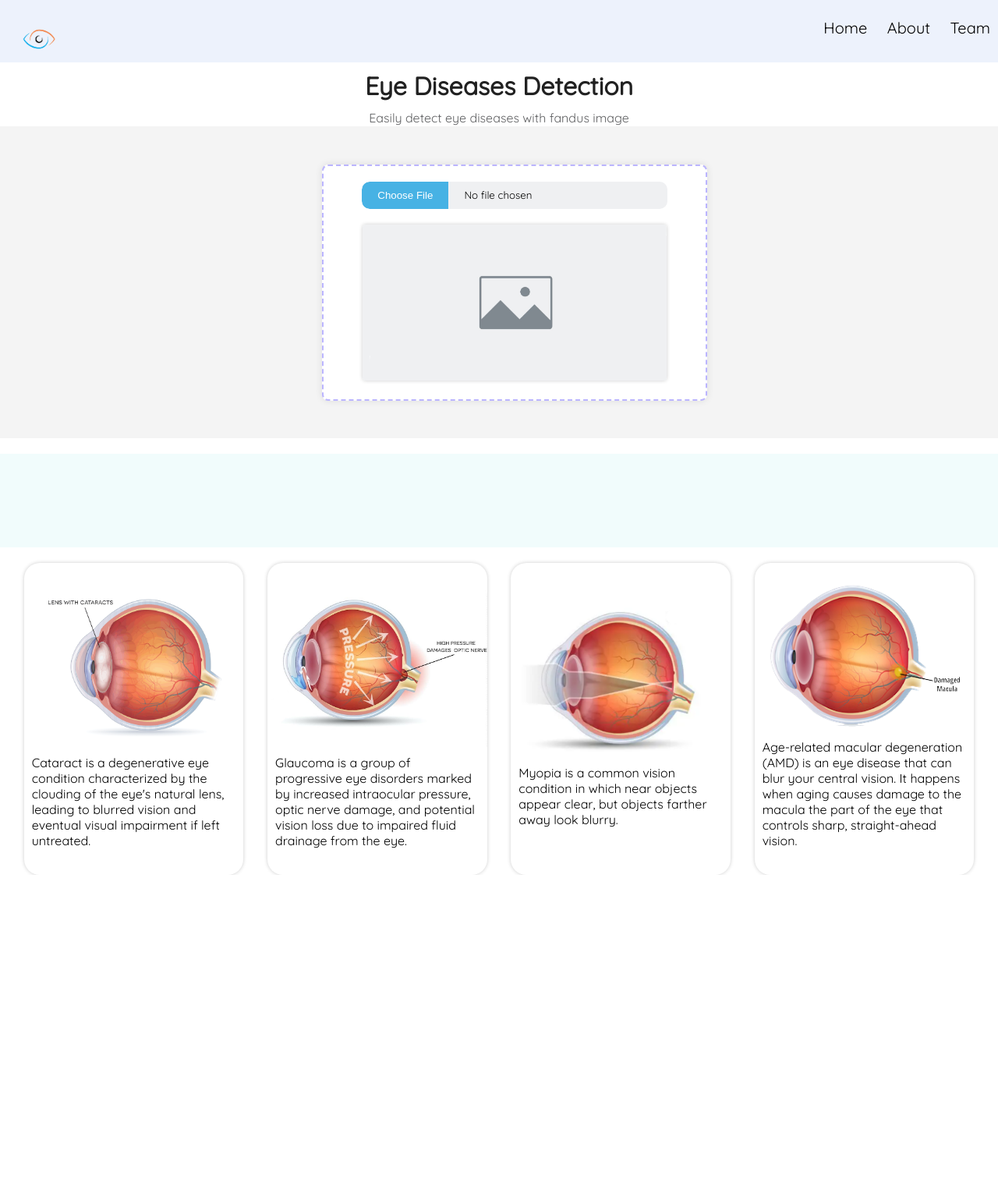
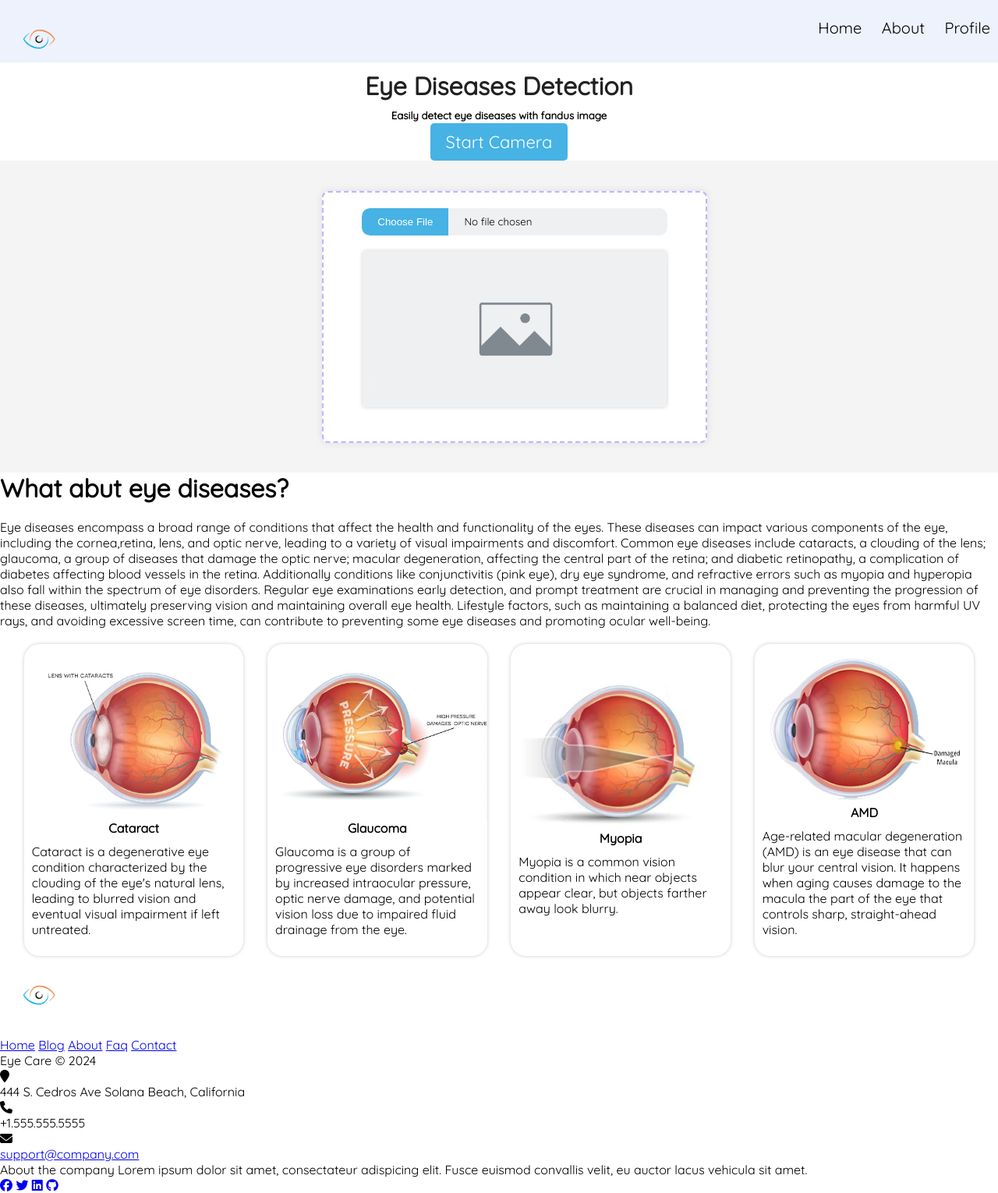
Before and after one commit to Nitesh-NC/m_project, a Flask app: page / in a window 1280 px wide. Shown: the whole page at 78% size. Before the commit the page ends 1122 px from the top, so only its background shows below. Run offline with Flask 3, Linux system fonts and the light colour scheme.

Commit message:
Update index.html

```diff
--- a/templates/index.html
+++ b/templates/index.html
@@ -32,57 +32,112 @@
         <div class="nav-links">
             <a href="{{ url_for('index') }}">Home</a>
             <a href="">About</a>
-            <a href="">Team</a>
+            <a href="">Profile</a>
         </div>
     </div>
-    <div class="info">
+    <div class="info" id="info">
         <h1>Eye Diseases Detection</h1>
-        <p>Easily detect eye diseases with fandus image</p>
+        <h5>Easily detect eye diseases with fandus image</h5>
+         <!-- Add the button to start camera -->
+         <button type="button" id="startCameraButton" style="background-color: rgb(71, 178, 228); color: white; font-size: 22px; border-radius: 5px; border: none; padding: 10px 20px; margin-top: 2px;" onclick="startCamera()">Start Camera</button>
+         <!-- Add the button to capture photo -->
+         <button type="button" id="captureButton" class="hidden" style="background-color: rgb(71, 178, 228); color: white; font-size: 22px; border-radius: 5px; border: none; padding: 10px 20px; margin-top: 2px;" onclick="capturePhoto()">Capture Photo</button>
     </div>
     <main>
-        <form method="post" enctype="multipart/form-data">
-            <div class="uploader-container">
-                <label for="file" class="file-input">Upload a file for getting a prediction:</label>
-                <input type="file" class="form-control" id="fileInput" name="file" aria-describedby="emailHelp"
-                    accept=".jpg, .jpeg, .png">
+
+        <form method="post" enctype="multipart/form-data" id="uploadForm">
+            <div class="uploader-container" ondragover="allowDrop(event)" ondrop="drop(event)">
+
+                <input type="file" class="form-control" id="fileInput" name="file" aria-describedby="emailHelp" accept=".jpg, .jpeg, .png" onchange="handleFileChange()" required>
+
+
                 <div class="preview-container" id="previewContainer">
-                    <img id="previewImage" alt="Image Preview"
-                        src="{{url_for('static', filename='icon/image-preview1.png')}}">
-                </div>
+                    <img id="previewImage" name="previewImage" alt="Image Preview" src="{{url_for('static', filename='icon/image-preview1.png')}}">
+                </div><br>
+                <p id="uploadMessage" class="hidden">Image ready for submission</p>
+                <!-- Add the button to submit -->
+                <button type="submit" id="submitButton" class="hidden" style="background-color: rgb(71, 178, 228); color: white; font-size: 22px; border-radius: 5px; border: none; padding: 10px 20px; margin-top: 2px;">Submit</button>
             </div>
+        </form>
     </main>
-    <div class="button">
-        <h2 class="hidden" id="uploadMessage">Your image has been uploaded. Please submit it</h2>
-        <button type="submit" class="btn btn-success hidden" id="submitButton">Submit</button>
+    </form>
+    <div class="container">
+        <h1>What abut eye diseases?</h1><br />
+        <p>
+            Eye diseases encompass a broad range of conditions that affect the health and functionality of the eyes. These diseases can impact various components of the eye, including the cornea,retina, lens, and optic nerve, leading to a variety of visual impairments and discomfort. Common eye diseases include cataracts, a clouding of the lens; glaucoma, a group of diseases that damage the optic nerve; macular degeneration, affecting the central part of the retina; and diabetic retinopathy, a complication of diabetes affecting blood vessels in the retina. Additionally conditions like conjunctivitis (pink eye), dry eye syndrome, and refractive errors such as myopia and hyperopia also fall within the spectrum of eye disorders. Regular eye examinations early detection, and prompt treatment are crucial in managing and preventing the progression of these diseases, ultimately preserving vision and maintaining overall eye health. Lifestyle factors, such as maintaining a balanced diet, protecting the eyes from harmful UV rays, and avoiding excessive screen time, can contribute to preventing some eye diseases and promoting ocular well-being.
+        </p>
     </div>
-    </form>
     <div class="classification">
         <div class="box">
             <img src="{{url_for('static', filename='icon/cataract1.png')}}" alt="Image 1">
+            <h4>Cataract</h4>
             <p>Cataract is a degenerative eye condition characterized by the clouding of the eye's natural lens,
                 leading
                 to blurred vision and eventual visual impairment if left untreated.</p>
         </div>
         <div class="box">
             <img src="{{url_for('static', filename='icon/glaucoma1.jpeg')}}" alt="Image 2">
+            <h4>Glaucoma</h4>
             <p>Glaucoma is a group of progressive eye disorders marked by increased intraocular pressure, optic
                 nerve
                 damage, and potential vision loss due to impaired fluid drainage from the eye.</p>
         </div>
         <div class="box">
             <img src="{{url_for('static', filename='icon/Myopia.png')}}" alt="Image 3">
+            <h4>Myopia</h4>
             <p>Myopia is a common vision condition in which near objects appear clear, but objects farther away
                 look blurry.</p>
         </div>
         <div class="box">
             <img src="{{url_for('static', filename='icon/amd.png')}}" alt="Image 4">
+            <h4>AMD</h4>
             <p>Age-related macular degeneration (AMD) is an eye disease that can blur your central vision. It happens
                 when aging causes damage to the macula the part of the eye that controls sharp, straight-ahead vision.
             </p>
         </div>
     </div>
-
+    <footer class="footer-distributed">
+        <div class="footer-left">
+            <a href="{{ url_for('index') }}">
+                <img src="{{ url_for('static', filename='icon/eye logo.png') }}" class="logo">
+            </a>
+            <p class="footer-links">
+                <a href="#" class="link-1">Home</a>
+                <a href="#">Blog</a>
+                <a href="#">About</a>
+                <a href="#">Faq</a>
+                <a href="#">Contact</a>
+            </p>
+            <p class="footer-company-name">Eye Care © 2024</p>
+        </div>
+        <div class="footer-center">
+            <div>
+                <i class="fa fa-map-marker"></i>
+                <p><span>444 S. Cedros Ave</span> Solana Beach, California</p>
+            </div>
+            <div>
+                <i class="fa fa-phone"></i>
+                <p>+1.555.555.5555</p>
+            </div>
+            <div>
+                <i class="fa fa-envelope"></i>
+                <p><a href="mailto:support@company.com">support@company.com</a></p>
+            </div>
+        </div>
+        <div class="footer-right">
+            <p class="footer-company-about">
+                <span>About the company</span>
+                Lorem ipsum dolor sit amet, consectateur adispicing elit. Fusce euismod convallis velit, eu auctor lacus
+                vehicula sit amet.
+            </p>
+            <div class="footer-icons">
+                <a href="#"><i class="fa-brands fa-facebook"></i></a>
+                <a href="#"><i class="fa-brands fa-twitter"></i></a>
+                <a href="#"><i class="fa-brands fa-linkedin"></i></a>
+                <a href="#"><i class="fa-brands fa-github"></i></a>
+            </div>
+        </div>
+    </footer>
     <script src="{{url_for('static', filename='script/f1.js')}}"></script>
 </body>
-
 </html>
```
